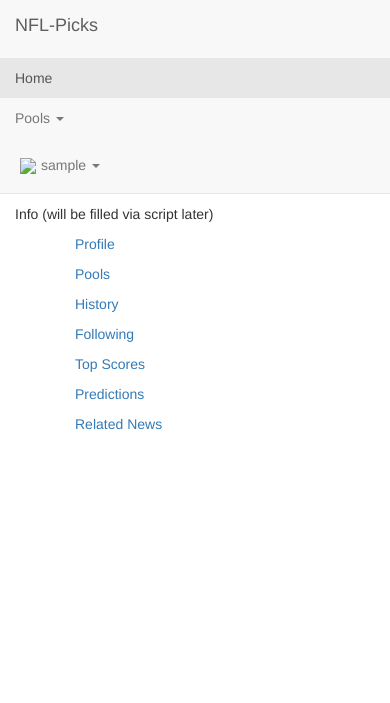
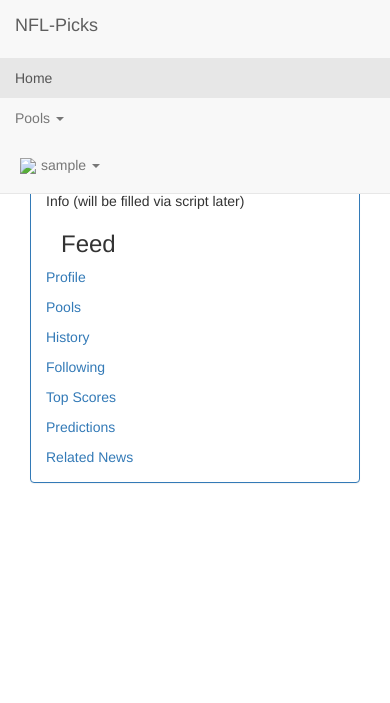
Before and after one commit to sm600817/SeniorProject, a PHP site: page /Home.php in a window 390 px wide. Shown: the top 703 px of the page. Run offline with PHP 8.4, Linux system fonts and the light colour scheme; the visitor is signed in with stand-in values (Sample User, id 1); data that the repository does not hold is empty; some libraries are stand-ins or nearby versions.

Commit message:
pushing home page update

```diff
--- a/NFL-Picks/Home.php
+++ b/NFL-Picks/Home.php
@@ -4,51 +4,34 @@ $page = 'Home';
 include 'header.php';
 ?>
 
-<body>
-
-    <style>
-
-        .leftInfo {
-            float: left;
-            width: 300px;
-        }
-
-        .rightInfo {
-            float: right;
-            width: 300px;
-        }
-
-        .feedText {
-            display: inline-block;
-        }
-
-    </style>
-
-    <h1 id="projectName" class="projectName">NFL-Picks</h1>
-
-    <div id="leftInfo" class="leftInfo">
+<div class="home_page_container">
+    <div class="container-fluid">
+        <div class="panel panel-default panel-primary">
+            <div class="panel-heading">NFL-Picks</div>
+            <div class="panel-body">
+                <div class="row">
+                    <div class="col-sm-3">
 
                         <!-- Profile image to be inserted here -->
 
-        <p id="usernamePrint" class="usernamePrint">Temp username</p>
-        <p id="creditsPrint" class="creditsPrint">Credits: 2,000</p>
-        <p id="profileInfo" class="profileInfo">Info (will be filled via script later)</p>
+                        <p class="usernamePrint">Temp username</p>
+                        <p class="creditsPrint">Credits: 2,000</p>
+                        <p class="profileInfo">Info (will be filled via script later)</p>
+                    </div>
+                    <div class="col-sm-6">
+                        <div class="feedStream">
 
-    </div>
-
-    <div id="feedStream" class="feedStream">
-
-        <h3 id="feedText" class="feedText">Feed</h3>
+                            <h3 class="container">Feed</h3>
 
                             <!-- TODO: write script to add content to stream feed, live -->
 
                         </div>
-
-    <div id="rightInfo" class="rightInfo">
-
+                    </div>
+                    <div class="col-sm-3">
+                        <div class="rightInfo">
                             <a href="">Profile</a>
                             <p></p>
-        <a href="">Pools</a>
+                            <a href="my_pools.php">Pools</a>
                             <p></p>
                             <a href="">History</a>
                             <p></p>
@@ -59,8 +42,11 @@ include 'header.php';
                             <a href="">Predictions</a>
                             <p></p>
                             <a href="">Related News</a>
-
                         </div>
-
-</body>
+                    </div>
+                </div>
+            </div>
+        </div>
+    </div>
+</div>
 <?php include "footer.php"; ?>
```
Lines whose indentation alone changed are shown as unchanged.
